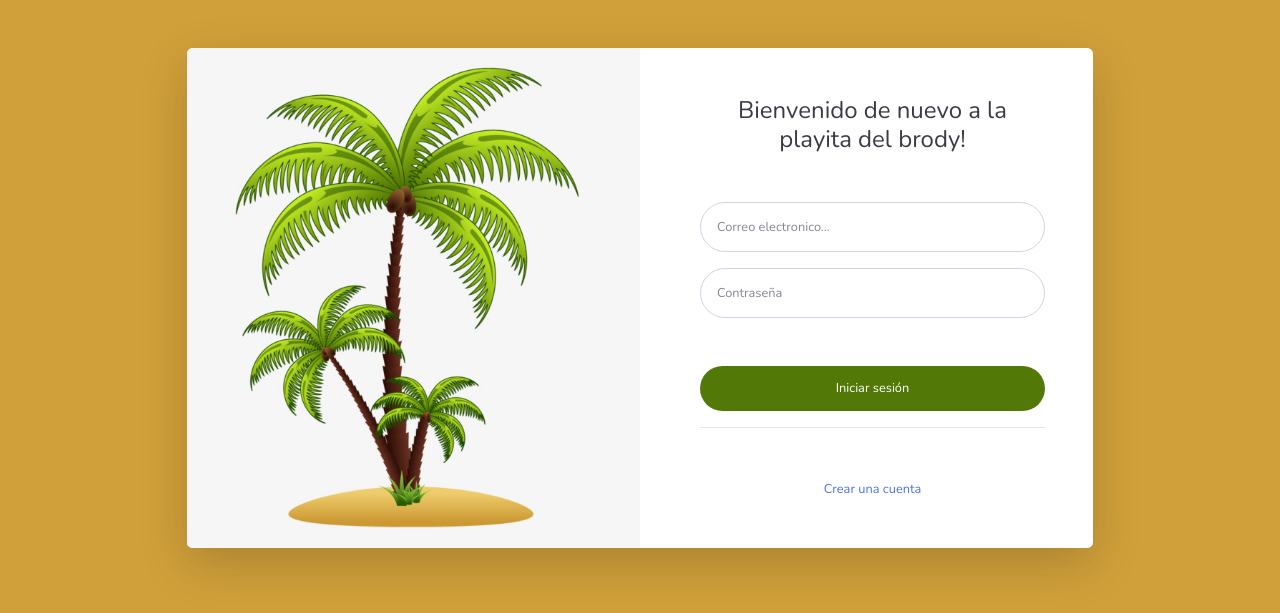
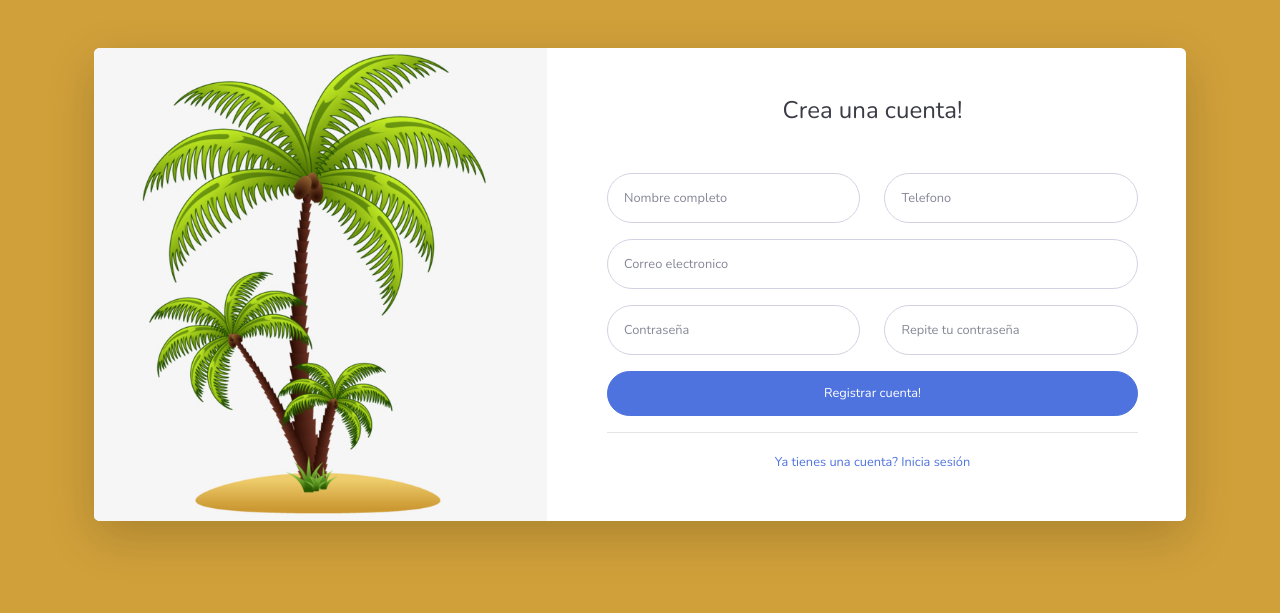
Before and after one commit to cjtony/Project_rest, a PHP site: page /Playita/Register/ in a window 1280 px wide. Shown: the top 613 px of the page. Run offline with PHP 8.4, Linux system fonts and the light colour scheme; some libraries are stand-ins or nearby versions.

Commit message:
Se agrego la vista de registro

```diff
--- a/Index.php
+++ b/Index.php
@@ -1,5 +1,6 @@
+<?php include 'models/rutas.php'; ?>
 <!DOCTYPE html>
-<html lang="en">
+<html lang="es">
 
 <head>
 
@@ -12,12 +13,12 @@
   <title>La playita del brody</title>
 
   <!-- Custom fonts for this template-->
-  <link href="assets/vendor/fontawesome-free/css/all.min.css" rel="stylesheet" type="text/css">
+  <link href="<?php echo SERVERURL; ?>assets/vendor/fontawesome-free/css/all.min.css" rel="stylesheet" type="text/css">
   <link href="https://fonts.googleapis.com/css?family=Nunito:200,200i,300,300i,400,400i,600,600i,700,700i,800,800i,900,900i" rel="stylesheet">
 
   <!-- Custom styles for this template-->
-  <link href="assets/css/sb-admin-2.min.css" rel="stylesheet">
-  <link href="assets/css/styles.css" rel="stylesheet">
+  <link href="<?php echo SERVERURL; ?>assets/css/sb-admin-2.min.css" rel="stylesheet">
+  <link href="<?php echo SERVERURL; ?>assets/css/styles.css" rel="stylesheet">
 
 </head>
 
@@ -25,59 +26,30 @@
 
   <div class="container">
 
-    <!-- Outer Row -->
-    <div class="row justify-content-center">
-
-      <div class="col-xl-10 col-lg-12 col-md-9">
-
-        <div class="card o-hidden border-0 shadow-lg my-5">
-          <div class="card-body p-0">
-            <!-- Nested Row within Card Body -->
-            <div class="row">
-              <div class="col-lg-6 d-none d-lg-block bg-image">
-
-              </div>
-              <div class="col-lg-6">
-                <div class="p-5">
-                  <div class="text-center">
-                    <h1 class="h4 text-gray-900 mb-4">Bienvenido de nuevo a la playita del brody!</h1>
-                  </div>
-                  <form class="user mt-5">
-                    <div class="form-group">
-                      <input type="email" class="form-control form-control-user" id="exampleInputEmail" aria-describedby="emailHelp" placeholder="Correo electronico...">
-                    </div>
-                    <div class="form-group">
-                      <input type="password" class="form-control form-control-user" id="exampleInputPassword" placeholder="Contraseña">
-                    </div>
-                    <a href="index.html" class="btn col-btn text-white btn-user btn-block mt-5">
-                      Iniciar sesión
-                    </a>
-                  </form>
-                  <hr>
-                  <div class="text-center mt-5">
-                    <a class="small" href="register.html">Crear una cuenta</a>
-                  </div>
-                </div>
-              </div>
-            </div>
-          </div>
-        </div>
-
-      </div>
-
-    </div>
+    <?php
+      if (isset($_GET['view'])) {
+        $views = explode("/", $_GET['view']);
+        if (is_file('views/'.$views[0].'.php')) {
+          include 'views/'.$views[0].'.php';
+        } else {
+          include 'views/Index.php';
+        }
+      } else {
+        include 'views/Index.php';
+      }
+    ?>
 
   </div>
 
   <!-- Bootstrap core JavaScript-->
-  <script src="assets/vendor/jquery/jquery.min.js"></script>
-  <script src="assets/vendor/bootstrap/js/bootstrap.bundle.min.js"></script>
+  <script src="<?php echo SERVERURL; ?>assets/vendor/jquery/jquery.min.js"></script>
+  <script src="<?php echo SERVERURL; ?>assets/vendor/bootstrap/js/bootstrap.bundle.min.js"></script>
 
   <!-- Core plugin JavaScript-->
-  <script src="assets/vendor/jquery-easing/jquery.easing.min.js"></script>
+  <script src="<?php echo SERVERURL; ?>assets/vendor/jquery-easing/jquery.easing.min.js"></script>
 
   <!-- Custom scripts for all pages-->
-  <script src="assets/js/sb-admin-2.min.js"></script>
+  <script src="<?php echo SERVERURL; ?>assets/js/sb-admin-2.min.js"></script>
 
 </body>
 
--- /dev/null
+++ b/models/rutas.php
@@ -0,0 +1,3 @@
+<?php
+
+const SERVERURL = "http://localhost/Playita/";
--- /dev/null
+++ b/views/Register.php
@@ -0,0 +1,42 @@
+<div class="card o-hidden border-0 shadow-lg my-5">
+  <div class="card-body p-0">
+    <div class="row">
+      <div class="col-lg-5 d-none d-lg-block bg-image"></div>
+      <div class="col-lg-7">
+        <div class="p-5">
+          <div class="text-center">
+            <h1 class="h4 text-gray-900 mb-4">Crea una cuenta!</h1>
+          </div>
+          <form class="user mt-5">
+            <div class="form-group row">
+              <div class="col-sm-6 mb-3 mb-sm-0">
+                <input type="text" class="form-control form-control-user" id="exampleFirstName" placeholder="Nombre completo">
+              </div>
+              <div class="col-sm-6">
+                <input type="text" class="form-control form-control-user" id="exampleLastName" placeholder="Telefono">
+              </div>
+            </div>
+            <div class="form-group">
+              <input type="email" class="form-control form-control-user" id="exampleInputEmail" placeholder="Correo electronico">
+            </div>
+            <div class="form-group row">
+              <div class="col-sm-6 mb-3 mb-sm-0">
+                <input type="password" class="form-control form-control-user" id="exampleInputPassword" placeholder="Contraseña">
+              </div>
+              <div class="col-sm-6">
+                <input type="password" class="form-control form-control-user" id="exampleRepeatPassword" placeholder="Repite tu contraseña">
+              </div>
+            </div>
+            <a href="login.html" class="btn btn-primary btn-user btn-block">
+              Registrar cuenta!
+            </a>
+          </form>
+          <hr>
+          <div class="text-center">
+            <a class="small" href="<?php echo SERVERURL; ?>Home/">Ya tienes una cuenta? Inicia sesión</a>
+          </div>
+        </div>
+      </div>
+    </div>
+  </div>
+</div>
```
Also changed, not shown: views/Index.php (added, +33 -0 lines), views/Login.php (added).
